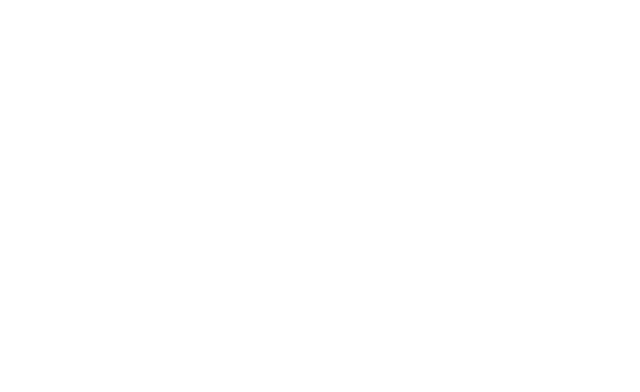
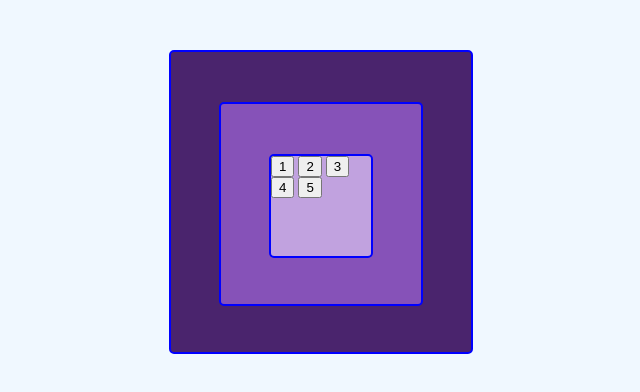
Before and after one commit to Nirweint/native-js-lessons, a plain HTML site: page index.html in a window 1280 px wide. Shown: the whole page, without its empty margins (319-959 px from the left). Drawn offline with Linux system fonts and the light colour scheme.

Commit message:
03 event

```diff
--- /dev/null
+++ b/01_03.js
@@ -0,0 +1,37 @@
+// event -> generate object with data of this event -> calls function handler(listener, subscriber) ->  object with data of this event sends like a parametr of this function ->
+
+const sml = document.getElementById('small')
+const mdm = document.getElementById('medium')
+const big = document.getElementById('big')
+//
+// const onClickHandler = (e) => {
+// 	if(e.target.tagName === 'BUTTON') {
+// 		alert(e.target.name)
+// 	}
+// }
+
+// sml.onclick = onClickHandler
+// delete listener
+// sml.onclick = null
+
+// -----------------------------------------------
+// sml.addEventListener("click", onClickHandler)
+// sml.removeEventListener("click", onClickHandler)
+
+// -----------------------------------------------
+
+// sml.addEventListener("click", onClickHandler) // onClickHandler({...})
+
+
+// -----------------------------------------------
+// e.target -> element who generate event(first how get click)
+// e.currentTarget -> element, who class listener in process bubble event
+
+const onClickHandler = (e) => {
+	e.stopPropagation()
+	console.log(e.currentTarget.id)
+}
+
+sml.addEventListener("click", onClickHandler)
+mdm.addEventListener("click", onClickHandler)
+big.addEventListener("click", onClickHandler)
--- a/index.html
+++ b/index.html
@@ -1,11 +1,53 @@
-<!DOCTYPE html>
+ <!DOCTYPE html>
 <html lang="en">
 <head>
     <meta charset="UTF-8">
-    <title>Title</title>
+    <meta name="viewport" content="width=device-width, initial-scale=1.0">
+    <meta http-equiv="X-UA-Compatible" content="ie=edge">
+    <title>lesson_3</title>
+    <style>
+        body {
+            background-color: aliceblue;
+        }
+        #big {
+            background-color: rgb(74, 36, 109);
+            border: 2px solid blue;
+            border-radius: 5px;
+            margin: 50px auto;
+            width: 300px;
+            height: 300px;
+        }
+        #medium {
+            background-color: rgb(134, 82, 184);
+            border: 2px solid blue;
+            border-radius: 5px;
+            margin: 50px auto;
+            width: 200px;
+            height: 200px;
+        }
+        #small {
+            background-color: rgb(193, 162, 223);
+            border: 2px solid blue;
+            border-radius: 5px;
+            margin: 50px auto;
+            width: 100px;
+            height: 100px;
+        }
+    </style>
+
 </head>
 <body>
-
-    <script src="02.js"></script>
+    <div id="big">
+        <div id="medium">
+            <div id="small">
+                <button name="1">1</button>
+                <button name="2">2</button>
+                <button name="3">3</button>
+                <button name="4">4</button>
+                <button name="5">5</button>
+            </div>
+        </div>
+    </div>
+    <script src="01_03.js"></script>
 </body>
 </html>
```
